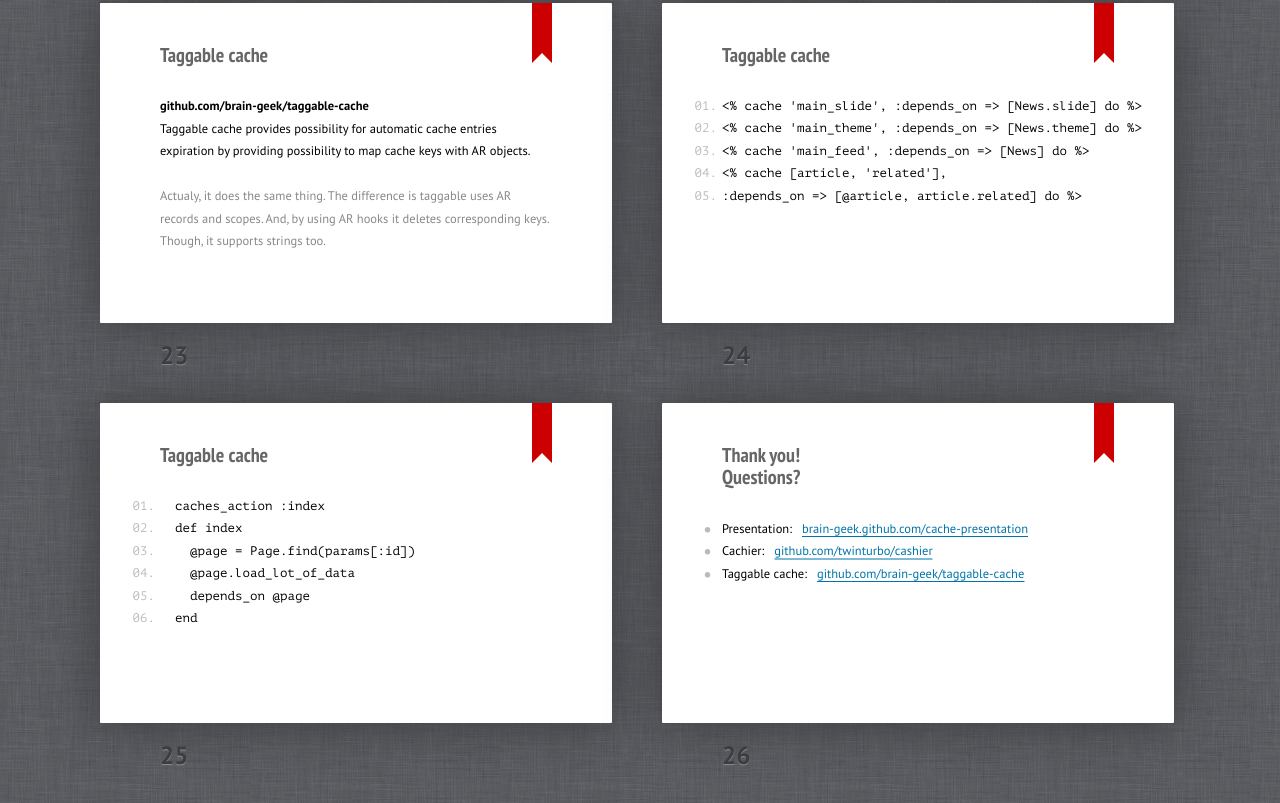
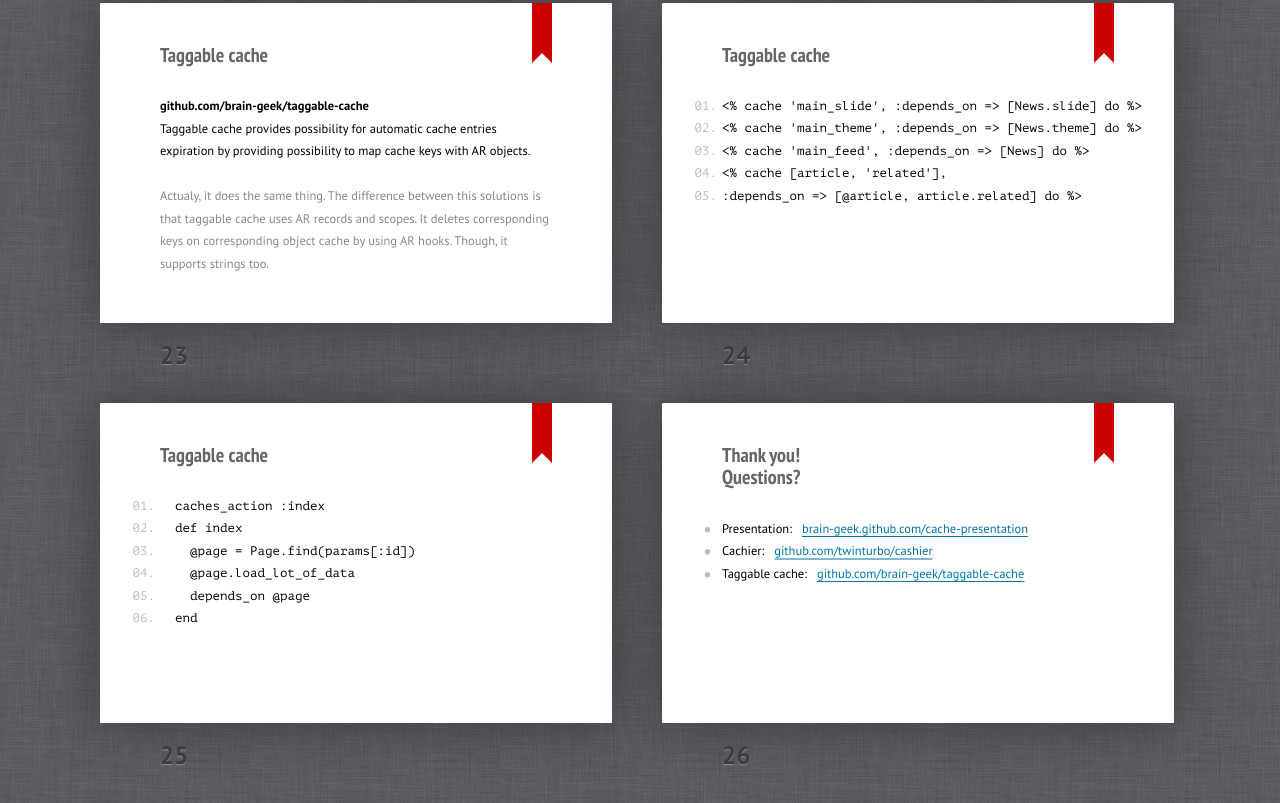
Before and after one commit to brain-geek/cache-presentation, a plain HTML site: page index.html in a window 1280 px wide. Shown: the part 4607-5410 px from the top of the page. Drawn offline with Linux system fonts and the light colour scheme.

Commit message:
Update some text

```diff
--- a/index.html
+++ b/index.html
@@ -365,7 +365,7 @@
         Taggable cache provides possibility for automatic cache entries expiration by providing possibility to map cache keys with AR objects.
       </p>
       <p class="note">
-        Actualy, it does the same thing. The difference is taggable uses AR records and scopes. And, by using AR hooks it deletes corresponding keys. Though, it supports strings too.
+        Actualy, it does the same thing. The difference between this solutions is that taggable cache uses AR records and scopes. It deletes corresponding keys on corresponding object cache by using AR hooks. Though, it supports strings too.
       </p>
     </section>
   </div></div>
```
